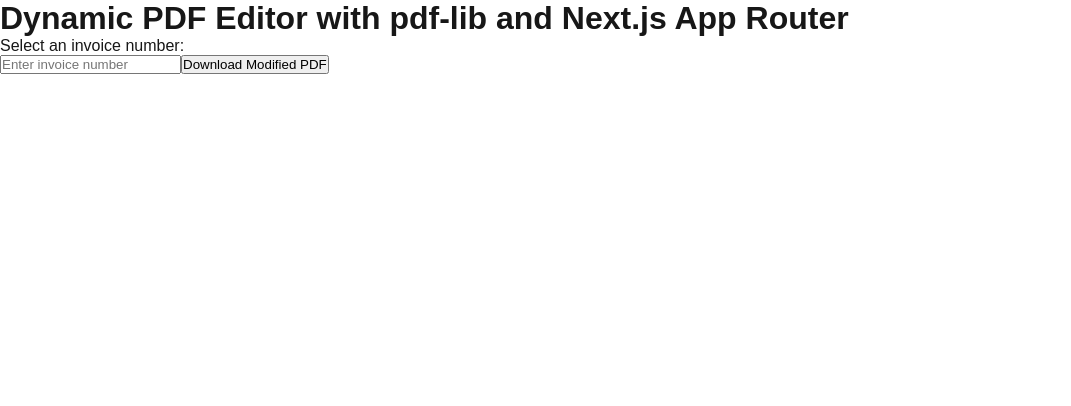
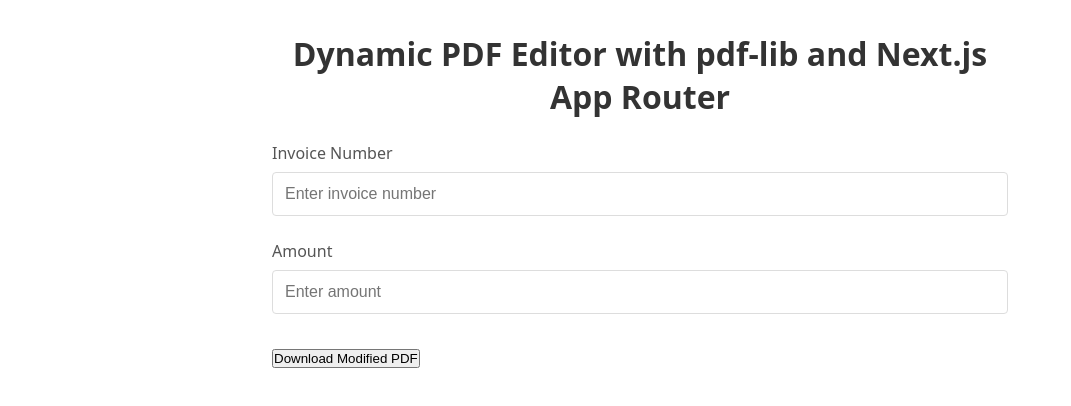
Before and after one commit to devaneyj3/create_invoices, a Next.js app: page / in a window 1280 px wide. Shown: the top 406 px of the page, without its empty margins (0-1071 px from the left). Built offline with nearby package versions, Linux system fonts and the light colour scheme.

Commit message:
format money

```diff
--- a/package.json
+++ b/package.json
@@ -10,9 +10,11 @@
   },
   "dependencies": {
     "next": "15.2.1",
+    "node-sass": "^9.0.0",
     "pdf-lib": "^1.17.1",
     "react": "^19.0.0",
-    "react-dom": "^19.0.0"
+    "react-dom": "^19.0.0",
+    "sass": "^1.89.2"
   },
   "devDependencies": {
     "@eslint/eslintrc": "^3",
--- a/src/app/api/modify-pdf/route.js
+++ b/src/app/api/modify-pdf/route.js
@@ -1,10 +1,12 @@
 import { getCurrentDateFormatted } from "@/utils/getDate";
 import { PDFDocument, rgb, StandardFonts } from "pdf-lib";
+import { formatMoney } from "@/utils/formatMoney";
 
 export async function GET(request) {
 	// Retrieve invoice number from query parameters
 	const url = new URL(request.url);
 	const invoiceNum = url.searchParams.get("invoiceNumber"); // Default to "06" if no number is provided
+	const amount = url.searchParams.get("amount");
 	const blue = rgb(34 / 255, 100 / 255, 159 / 255);
 
 	try {
@@ -12,7 +14,9 @@
 		const pdfDoc = await PDFDocument.create();
 		const timesRomanFont = await pdfDoc.embedFont(StandardFonts.TimesRoman);
 		const timesRomanBold = await pdfDoc.embedFont(StandardFonts.TimesRomanBold);
-    const timesRomanItalic = await pdfDoc.embedFont(StandardFonts.TimesRomanItalic);
+		const timesRomanItalic = await pdfDoc.embedFont(
+			StandardFonts.TimesRomanItalic
+		);
 
 		// Add a page (using standard Letter dimensions: 612 x 792)
 		const page = pdfDoc.addPage([612, 792]);
@@ -38,7 +42,14 @@
 
 		// --- Replicating the Invoice Layout ---
 		drawText("JORDAN DEVANEY", 50, 100, 14, undefined, timesRomanBold);
-    drawText("Full Stack Web Developer", 50, 120, 11, undefined, timesRomanItalic);
+		drawText(
+			"Full Stack Web Developer",
+			50,
+			120,
+			11,
+			undefined,
+			timesRomanItalic
+		);
 		drawText("INVOICE", 400, 100, 26, blue, timesRomanBold);
 
 		// Contact Information (Left side)
@@ -47,8 +58,22 @@
 		drawText("810.772.0086", 50, 190, 12);
 
 		// Invoice Details (Right side)
-    drawText(`INVOICE#: 2025-${invoiceNum}`, 400, 160, 11, blue, timesRomanBold);
-    drawText(`DATE: ${getCurrentDateFormatted()}`, 400, 175, 11, blue, timesRomanBold);
+		drawText(
+			`INVOICE#: 2025-${invoiceNum}`,
+			400,
+			160,
+			11,
+			blue,
+			timesRomanBold
+		);
+		drawText(
+			`DATE: ${getCurrentDateFormatted()}`,
+			400,
+			175,
+			11,
+			blue,
+			timesRomanBold
+		);
 
 		// Service/Project Details
 		drawText("FOR WEB DEVELOPMENT &", 400, 230, 12, undefined, timesRomanBold);
@@ -68,8 +93,15 @@
 
 		// Service Row
 		drawText("Web Development", 50, 420, 12, undefined, timesRomanBold);
-    drawText(`${getCurrentDateFormatted()}`, 300, 420, 12, undefined, timesRomanBold);
-    drawText("1600.00", 500, 420, 12);
+		drawText(
+			`${getCurrentDateFormatted()}`,
+			300,
+			420,
+			12,
+			undefined,
+			timesRomanBold
+		);
+		drawText(`${formatMoney(amount)}`, 500, 420, 12);
 
 		// Payment Instructions
 		drawText("Make all checks payable to JORDAN DEVANEY", 50, 480, 12);
--- a/src/app/page.js
+++ b/src/app/page.js
@@ -1,17 +1,52 @@
 "use client";
 // app/page.jsx
-import React, {useState} from "react";
+import React, { useState } from "react";
 
 import DownloadPdfButton from "../components/DownloadPdfButton";
-
+import styles from "./page.module.scss";
 export default function Home() {
 	const [invoiceNumber, setInvoiceNumber] = useState("");
+	const [amount, setAmount] = useState("");
+
 	return (
-		<div>
-			<h1>Dynamic PDF Editor with pdf-lib and Next.js App Router</h1>
-			<p>Select an invoice number:</p><input type="text" id="invoiceNumber"
-			 onChange={(e) => setInvoiceNumber(e.target.value)} placeholder="Enter invoice number" required />
-			<DownloadPdfButton invoiceNumber={invoiceNumber} />
+		<div className={styles.container}>
+			<h1 className={styles.title}>
+				Dynamic PDF Editor with pdf-lib and Next.js App Router
+			</h1>
+
+			<div className={styles.formGroup}>
+				<label htmlFor="invoiceNumber" className={styles.label}>
+					Invoice Number
+				</label>
+				<input
+					type="text"
+					id="invoiceNumber"
+					className={styles.input}
+					value={invoiceNumber}
+					onChange={(e) => setInvoiceNumber(e.target.value)}
+					placeholder="Enter invoice number"
+					required
+				/>
+			</div>
+
+			<div className={styles.formGroup}>
+				<label htmlFor="amount" className={styles.label}>
+					Amount
+				</label>
+				<input
+					type="number"
+					id="amount"
+					className={styles.input}
+					value={amount}
+					onChange={(e) => setAmount(e.target.value)}
+					placeholder="Enter amount"
+					required
+				/>
+			</div>
+
+			<div className={styles.buttonContainer}>
+				<DownloadPdfButton invoiceNumber={invoiceNumber} amount={amount} />
+			</div>
 		</div>
 	);
 }
--- /dev/null
+++ b/src/app/page.module.scss
@@ -0,0 +1,50 @@
+.container {
+  max-width: 800px;
+  margin: 0 auto;
+  padding: 2rem;
+  font-family: system-ui, -apple-system, sans-serif;
+}
+
+.title {
+  font-size: 2rem;
+  color: #333;
+  margin-bottom: 1.5rem;
+  text-align: center;
+}
+
+.formGroup {
+  margin-bottom: 1.5rem;
+}
+
+.label {
+  display: block;
+  margin-bottom: 0.5rem;
+  font-weight: 500;
+  color: #555;
+}
+
+.input {
+  width: 100%;
+  padding: 0.75rem;
+  border: 1px solid #ddd;
+  border-radius: 4px;
+  font-size: 1rem;
+  transition: border-color 0.2s;
+
+  &:focus {
+    outline: none;
+    border-color: #0070f3;
+    box-shadow: 0 0 0 2px rgba(0, 112, 243, 0.1);
+  }
+}
+
+.formattedAmount {
+  margin-top: 0.5rem;
+  font-size: 0.9rem;
+  color: #666;
+  font-weight: 500;
+}
+
+.buttonContainer {
+  margin-top: 2rem;
+}
--- a/src/components/DownloadPdfButton.js
+++ b/src/components/DownloadPdfButton.js
@@ -4,11 +4,11 @@
 
 import { getCurrentDateFormatted } from "@/utils/getDate";
 
-export default function DownloadPdfButton({invoiceNumber}) {
+export default function DownloadPdfButton({ invoiceNumber, amount }) {
 	const downloadPdf = async () => {
 		// Optionally, pass dynamic text as a query parameter
 		const response = await fetch(
-			"/api/modify-pdf?invoiceNumber=" + invoiceNumber,
+			"/api/modify-pdf?invoiceNumber=" + invoiceNumber + "&amount=" + amount
 		);
 		const blob = await response.blob();
 		const url = window.URL.createObjectURL(blob);
--- /dev/null
+++ b/src/utils/formatMoney.js
@@ -0,0 +1,23 @@
+/**
+ * Formats a number into a currency string
+ * @param {number|string} amount - The amount to format
+ * @param {string} [currency='USD'] - The currency code
+ * @returns {string} Formatted currency string
+ */
+export const formatMoney = (amount, currency = "USD") => {
+	// Convert to number if it's a string
+	const numericAmount =
+		typeof amount === "string" ? parseFloat(amount) : amount;
+
+	// Check if the amount is a valid number
+	if (isNaN(numericAmount)) {
+		return "$0.00";
+	}
+
+	return new Intl.NumberFormat("en-US", {
+		style: "currency",
+		currency: currency,
+		minimumFractionDigits: 2,
+		maximumFractionDigits: 2,
+	}).format(numericAmount);
+};
```
Also changed, not shown: 1 other file (tests, documents, lock files or other folders). Lines whose indentation alone changed are shown as unchanged.
